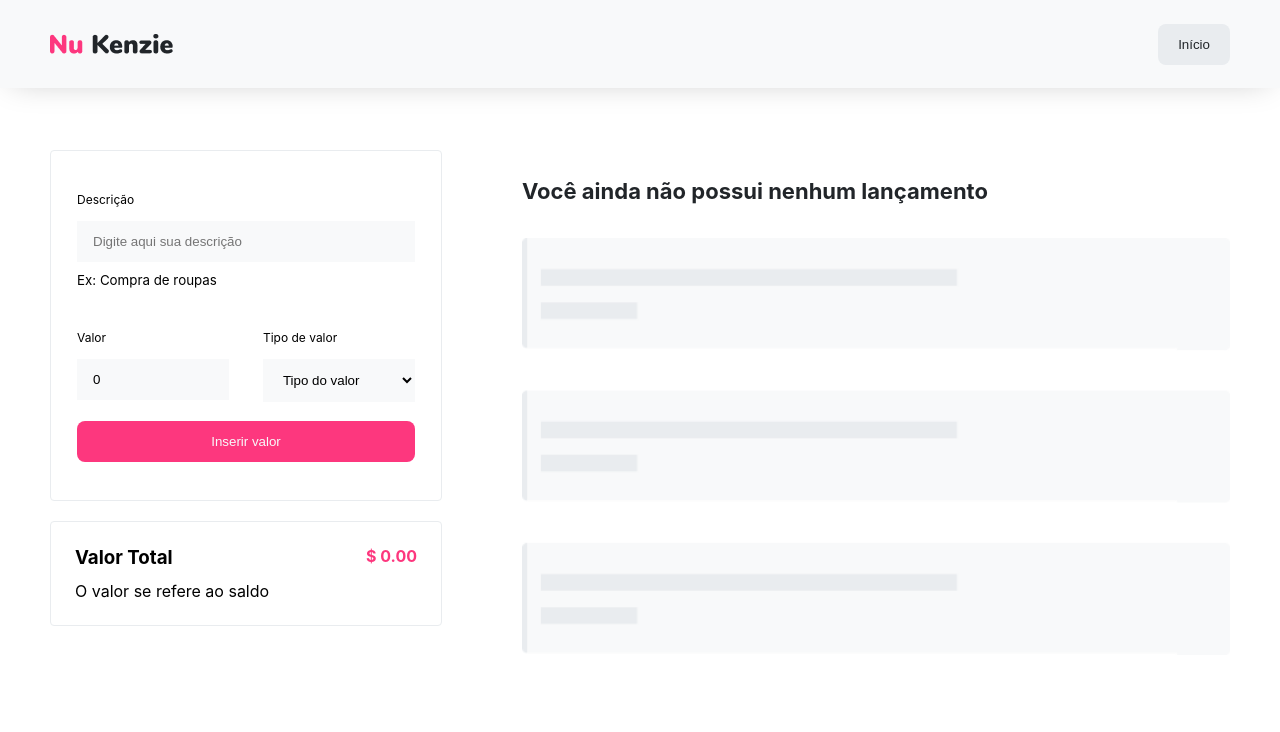
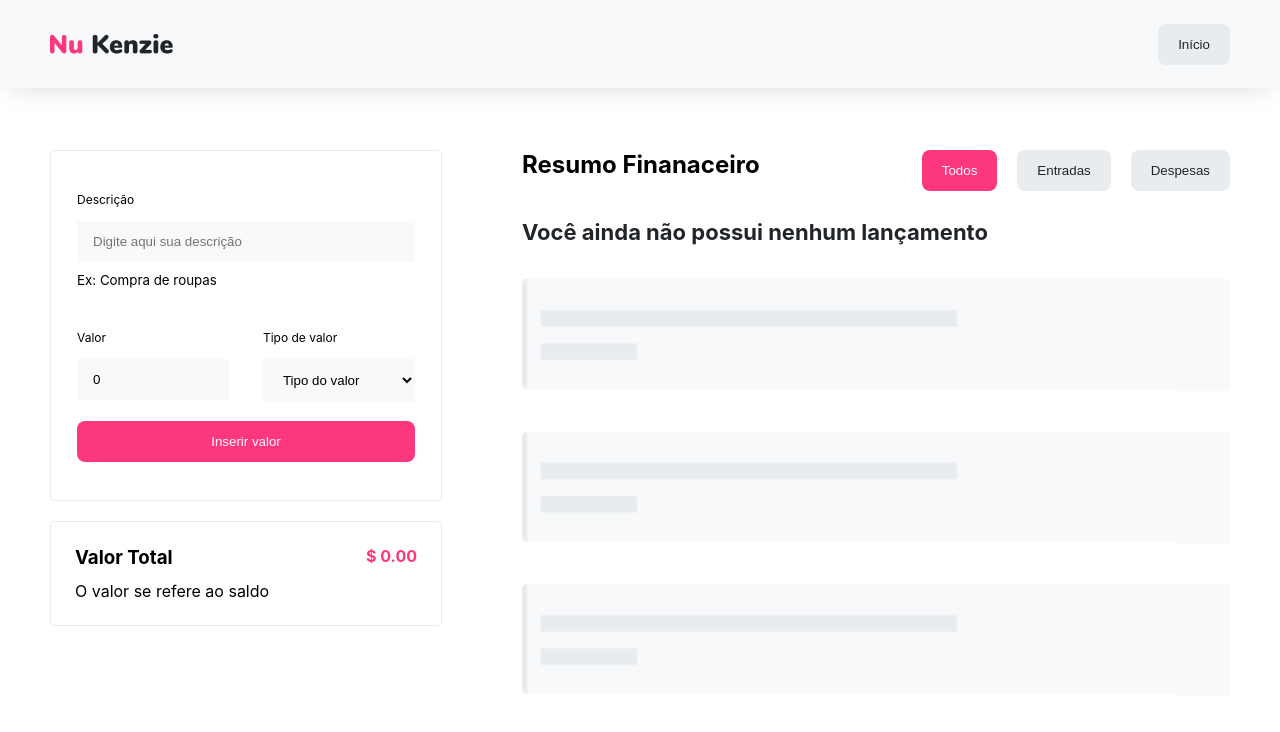
Before and after one commit to vinisooo/nu-kenzie, a React (Create React App) app: page / in a window 1280 px wide. Both pictures are taken after a click on the button "Iniciar". Shown: the top 732 px of the page. Built offline with nearby package versions, Linux system fonts and the light colour scheme.

Commit message:
feat: add filter nav at main page

```diff
--- /dev/null
+++ b/src/components/filter/index.jsx
@@ -0,0 +1,19 @@
+import './style.css'
+
+const FilterTransactions = ()=>{
+
+    return (
+        <div className="filter-div">
+            <h2>Resumo Finanaceiro</h2>
+            <nav className="filters">
+                <button className="default-btn">Todos</button>
+                <button className="default-btn grey-btn">Entradas</button>
+                <button className="default-btn grey-btn">Despesas</button>
+            </nav>
+        </div>
+
+    )
+
+}
+
+export default FilterTransactions
--- /dev/null
+++ b/src/components/filter/style.css
@@ -0,0 +1,9 @@
+.filter-div{
+    display: flex;
+    justify-content: space-between;
+}
+
+.filters{
+    display: flex;
+    gap: 1.25rem;
+}
--- a/src/components/mainPage/index.jsx
+++ b/src/components/mainPage/index.jsx
@@ -5,6 +5,7 @@ import NewTransaction from "../newTransactionCard"
 import TotalValue from "../totalValue"
 import Transaction from "../transaction"
 import NoCard from "../noCards"
+import FilterTransactions from "../filter"
 
 const getTransactionsFromLocalStorage =()=>{
 
@@ -45,6 +46,7 @@ const MainPage = ({leave})=>{
                     <TotalValue totalValue={getTotalValue()}/>
                 </aside>
                 <section className="transactions-section">
+                    <FilterTransactions/>
                     <ul className="transactions-list">
                         {
                             transactions.length == 0 ?
```
